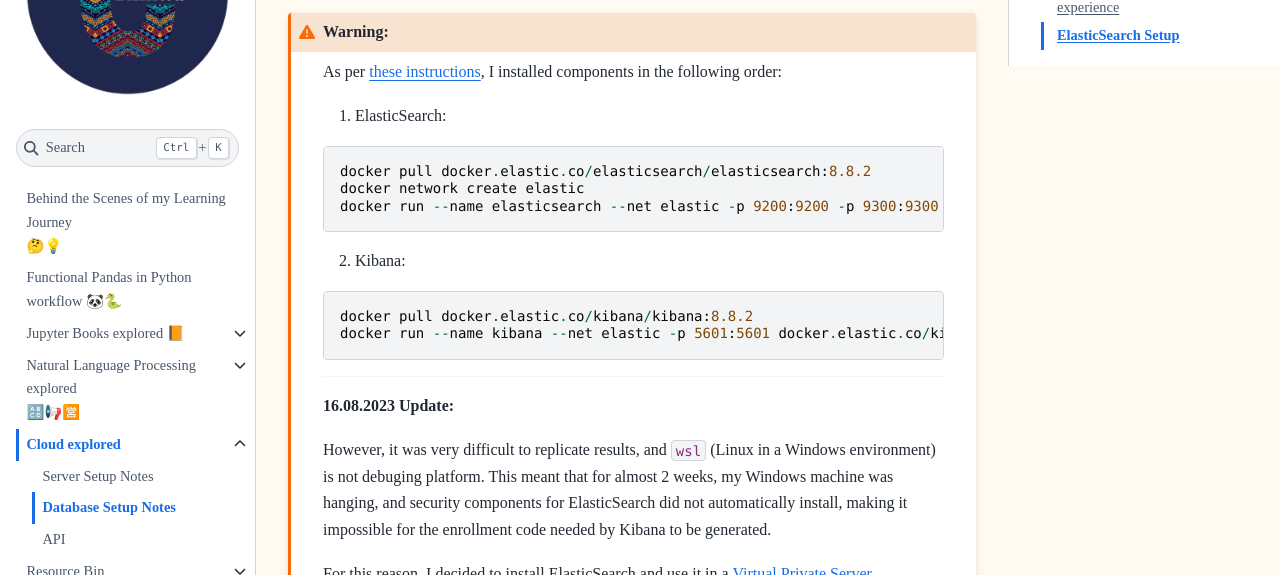
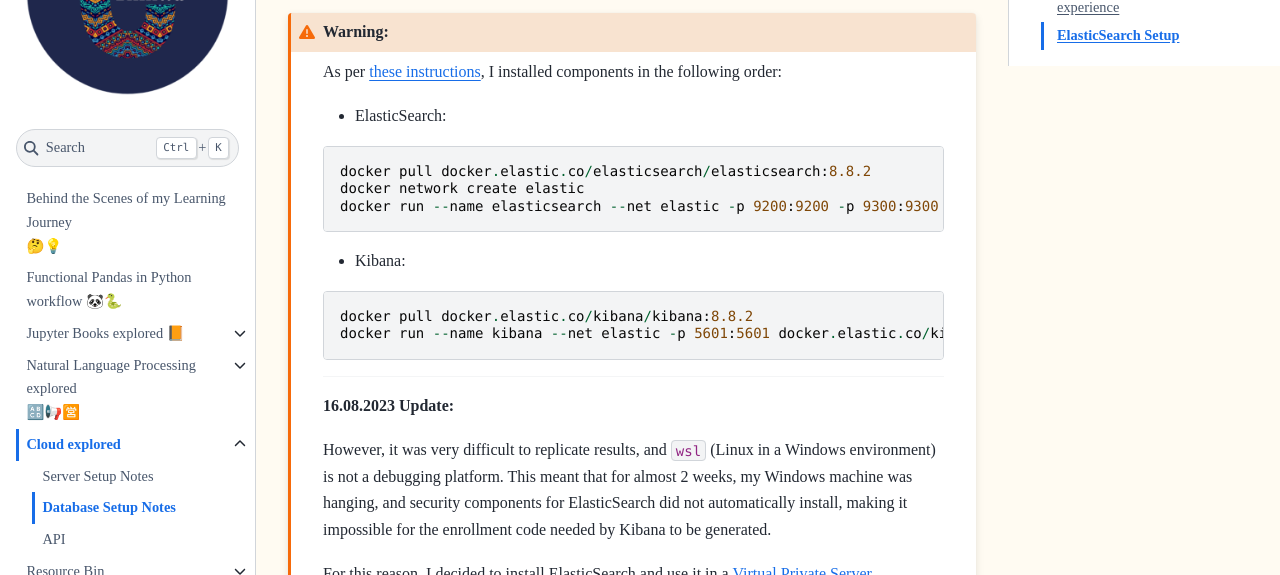
Before and after one commit to CeeThinwa/BTS-Continuous-Learning, a Jupyter Book: the page built from book/6/database_setup.md, in a window 1280 px wide and 900 px high, scrolled down 8681 px. Shown: the part 133-708 px from the top of the window. Built offline with Jupyter Book 1.0.4 settings and Sphinx 7.4.7 and the Sphinx Book theme 1.1.4, drawn with Linux system fonts in a browser that asks for light colours.

Commit message:
Update database_setup.md

````diff
--- a/book/6/database_setup.md
+++ b/book/6/database_setup.md
@@ -118,23 +118,23 @@
 :class: warning
 As per [these instructions](https://www.elastic.co/guide/en/elastic-stack/current/installing-elastic-stack.html),
 I installed components in the following order:
-1. ElasticSearch:
+* ElasticSearch:
 ```
 docker pull docker.elastic.co/elasticsearch/elasticsearch:8.8.2
 docker network create elastic
 docker run --name elasticsearch --net elastic -p 9200:9200 -p 9300:9300 -e "discovery.type=single-node" -t docker.elastic.co/elasticsearch/elasticsearch:8.8.2
 ```
-2. Kibana:
+* Kibana:
 ```
 docker pull docker.elastic.co/kibana/kibana:8.8.2
 docker run --name kibana --net elastic -p 5601:5601 docker.elastic.co/kibana/kibana:8.8.2
 ```
 
----
+----
 
 **16.08.2023 Update:**
 
-However, it was very difficult to replicate results, and `wsl` (Linux in a Windows environment) is not debuging platform.
+However, it was very difficult to replicate results, and `wsl` (Linux in a Windows environment) is not a debugging platform.
 This meant that for almost 2 weeks, my Windows machine was hanging, and security components for ElasticSearch did not automatically
 install, making it impossible for the enrollment code needed by Kibana to be generated.
 
````
